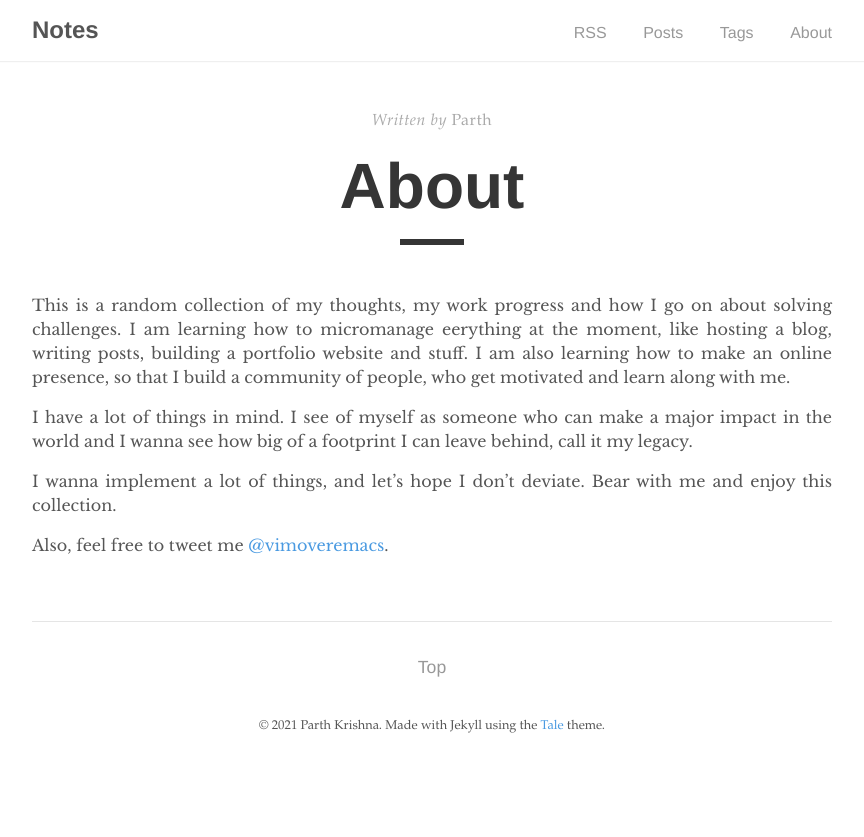
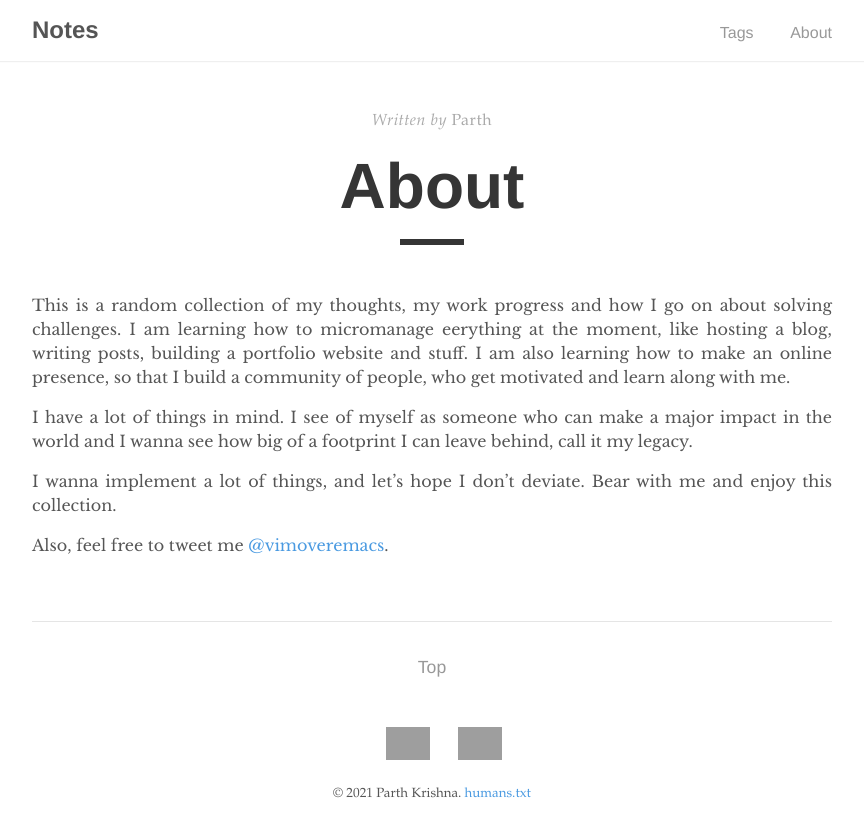
Before and after one commit to learnxtoday/learnxtoday.github.io, a Jekyll site: the page built from _pages/about.md, in a window 1280 px wide. Shown: the top 837 px of the page, without its empty margins (208-1072 px from the left). Built offline with Jekyll 4.4.1, drawn with Linux system fonts in a browser that asks for light colours; grey boxes are pictures that could not be loaded.

Commit message:
:rocket: Changed lotsa stuff Added webring, rss logos. Updated navbar.

```diff
--- a/_includes/footer.html
+++ b/_includes/footer.html
@@ -1,6 +1,31 @@
+<style>
+.icons img {
+	padding-left: 3%;
+	padding-top: 10px;
+	max-height: 3rem;
+	display: inline-block;
+	vertical-align: text-top;
+	image-orientation: from-image;
+	max-width: 100%;
+	padding-bottom: 5px;
+	cursor: pointer
+}
+
+</style>
+
+
+
 <footer>
-  <span>
-    &copy; <time datetime="{{ site.time }}">{{ site.time | date: '%Y' }}</time> {{ site.author.name }}. Made with Jekyll using the <a href="https://github.com/chesterhow/tale/">Tale</a> theme.
-	<link href='http://joelglovier.com/feed.xml' rel='alternate' type='application/atom+xml'>
-  </span>
+		<section class="icons">
+			<a href="https://webring.xxiivv.com/#random" target="_blank">
+				<img class="footimgs" alt="xxiivv webring" src="https://d33wubrfki0l68.cloudfront.net/e28a9290364ee3ea6e61478a5d0a935784b439a9/1b3cb/static/webring.svg">
+			</a>
+			<a href="/feed.xml" >
+				<img class="footimgs" alt="rss feed" src="https://d33wubrfki0l68.cloudfront.net/09698529331a5fdd6865bc3c62bb0ae4a02483da/6c747/static/rss.svg">
+			</a>
+		</section>
+		<small align="center">
+			&copy; <time datetime="{{ site.time }}">{{ site.time | date: '%Y' }}</time> {{ site.author.name }}.
+			<a href="humans.txt">humans.txt</a>
+		</small>
 </footer>
--- a/_includes/head.html
+++ b/_includes/head.html
@@ -10,6 +10,7 @@
     <link rel="icon" type="image/png" sizes="32x32" href="{{ "/assets/favicon-32x32.png " | relative_url }}">
     <link rel="icon" type="image/png" sizes="16x16" href="{{ "/assets/favicon-16x16.png " | relative_url }}">
     <link rel="apple-touch-icon" sizes="180x180" href="{{ "/assets/apple-touch-icon.png " | relative_url }}">
+		<link rel="author" href="humans.txt" />
 
     <!-- RSS -->
     {% feed_meta %}
--- a/_includes/navigation.html
+++ b/_includes/navigation.html
@@ -4,8 +4,6 @@
       <h2 class="nav-title">{{ site.title }}</h2>
     </a>
     <ul>
-      <li><a href="{{ '/feed.xml' | prepend: site.baseurl }}">RSS</a></li>
-      <li><a href="{{ site.baseurl }}/">Posts</a></li>
       <li><a href="{{ '/tags' | prepend: site.baseurl }}">Tags</a></li>
       <li><a href="{{ '/about' | prepend: site.baseurl }}">About</a></li>
     </ul>
--- a/_pages/about.md
+++ b/_pages/about.md
@@ -11,4 +11,4 @@ I have a lot of things in mind. I see of myself as someone who can make a major
 
 I wanna implement a lot of things, and let's hope I don't deviate. Bear with me and enjoy this collection.
 
-Also, feel free to tweet me [@vimoveremacs](https://twitter.com/vimoveremacs).
+Also, feel free to tweet me [@vimoveremacs](https://twitter.com/intent/user?screen_name=vimoveremacs).
```
Also changed, not shown: humans.txt (added, +32 -0 lines), assets/img/merveilles_ring.png (added), assets/img/rss.svg (added), assets/img/user-solid.svg (added), 1 other file.
